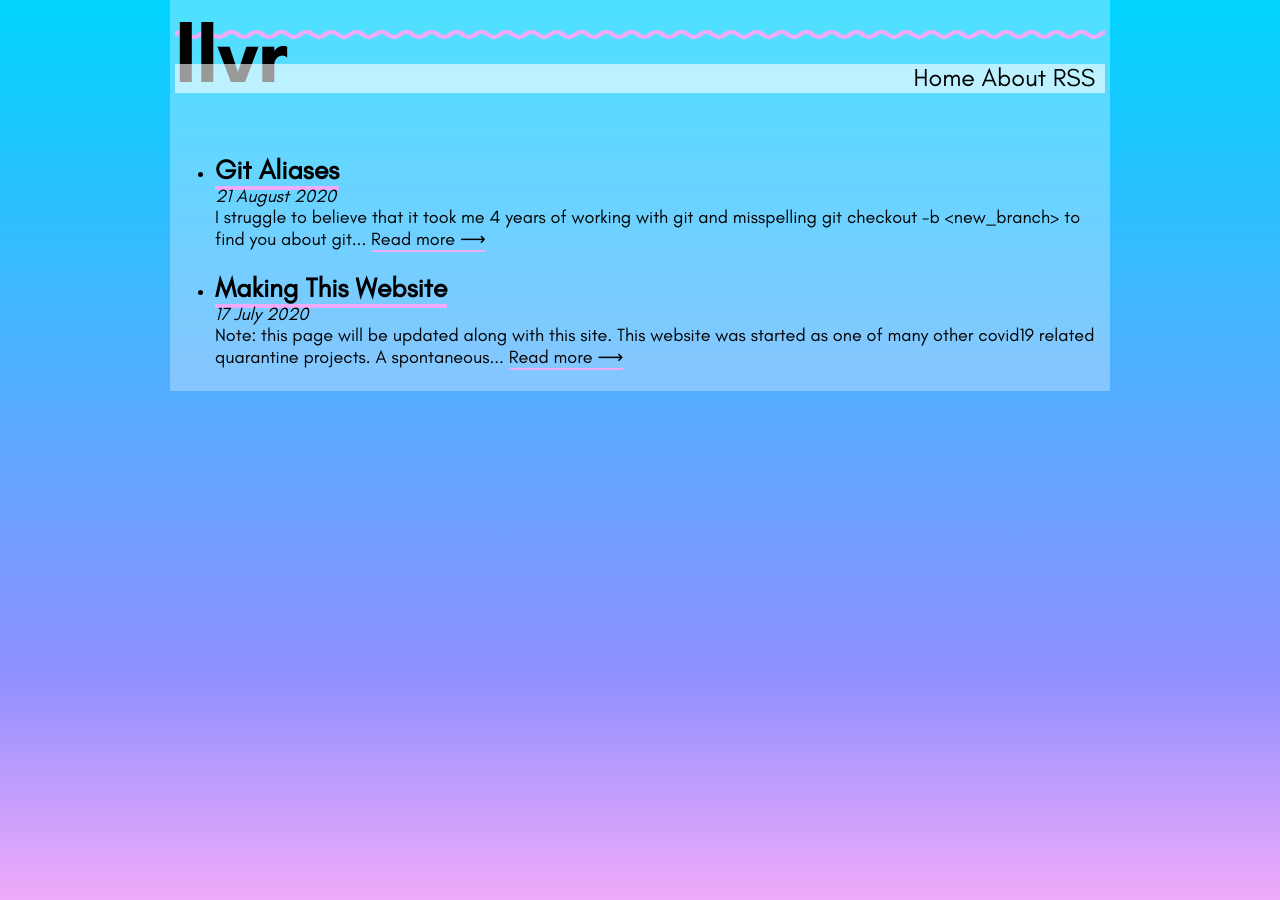
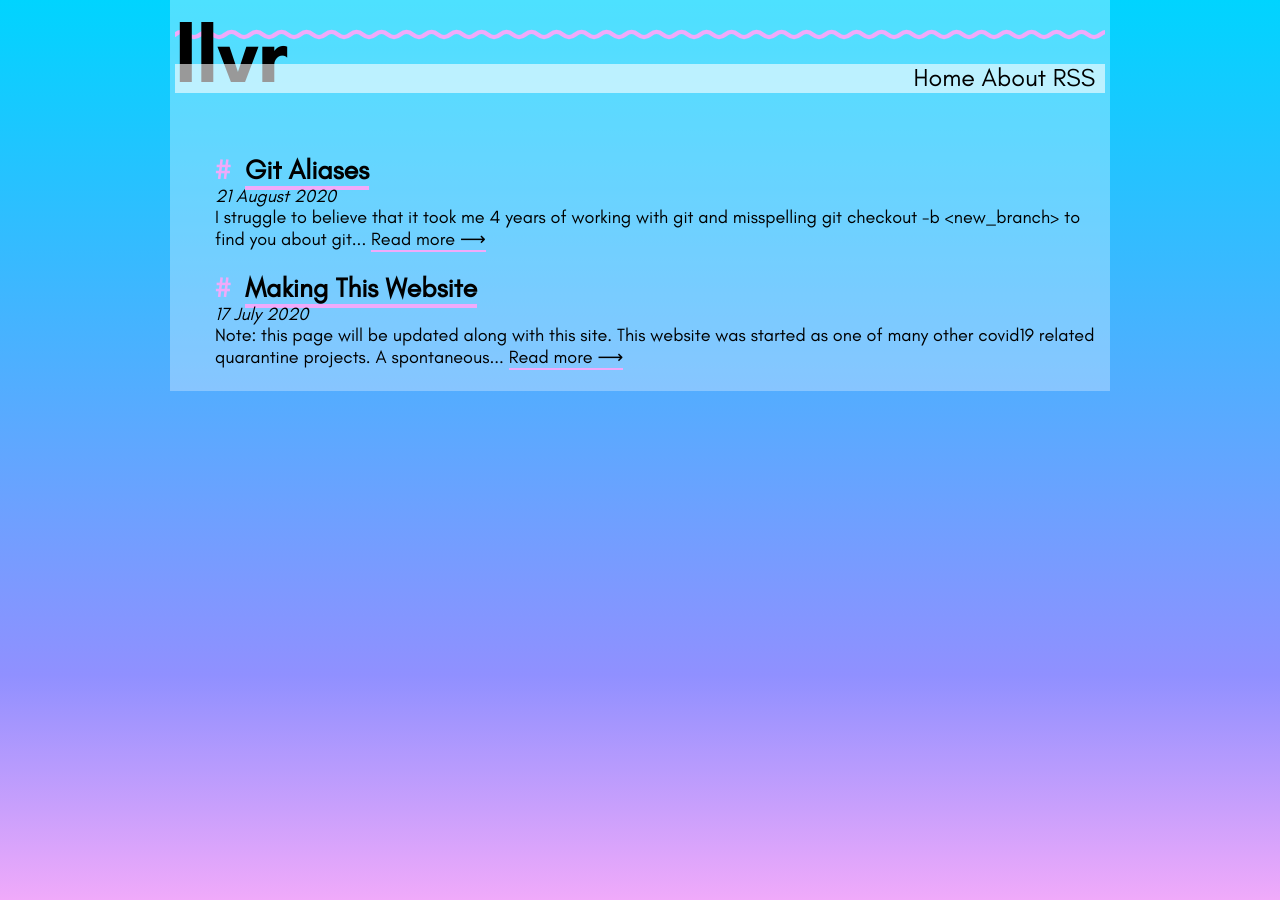
Before and after one commit to 2ar0n/2ar0n.github.io, a Jekyll site: the page built from index.md, in a window 1280 px wide. Built offline with Jekyll 4.4.1, drawn with Linux system fonts in a browser that asks for light colours.

Commit message:
Changed post list symbol.

```diff
--- a/_sass/main.scss
+++ b/_sass/main.scss
@@ -89,6 +89,18 @@ header a:hover {
     color: var(--pink);
 }
 
+.index {
+    list-style: none;
+}
+
+.index li:before {
+    color: var(--pink);
+    content: '# \0000a0';
+    font-size: 1.5em;
+    font-weight: bold;
+    float: left;
+}
+
 main a {
     border-bottom: 0.15em solid var(--pink);
     color: black;
--- a/index.md
+++ b/index.md
@@ -3,7 +3,7 @@ layout: default
 title: Home
 ---
 
-<ul>
+<ul class="index">
   {% for post in site.posts %}
     <li>
       <h2><a href="{{ post.url }}">{{ post.title }}</a></h2>
```
